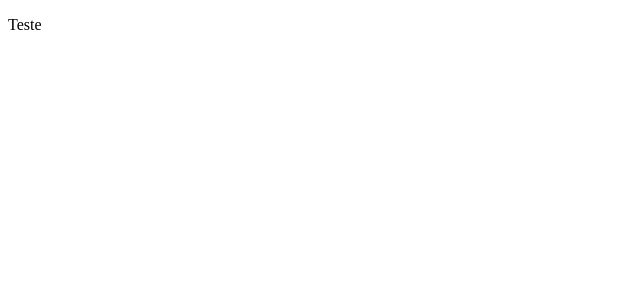
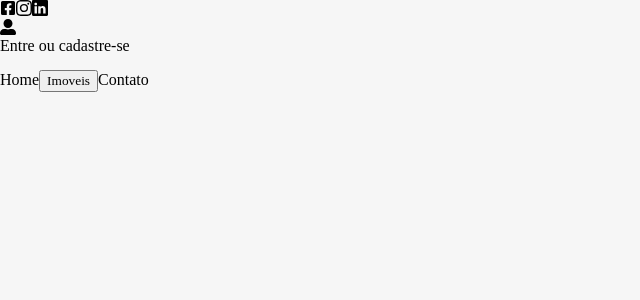
Before and after one commit to MilenaCLeme/project-gvlar-test, a React (Create React App) app in the folder front-end/: page / in a window 1280 px wide. Shown: the top 300 px of the page, without its empty margins (0-640 px from the left). Built offline with nearby package versions, Linux system fonts and the light colour scheme.

Commit message:
feas: insert Header

```diff
--- /dev/null
+++ b/front-end/src/components/Header/Header.tsx
@@ -0,0 +1,42 @@
+import React from 'react';
+import {FaFacebookSquare} from 'react-icons/fa';
+import {BsInstagram, BsLinkedin} from 'react-icons/bs';
+import {FaUserAlt} from 'react-icons/fa';
+
+function Header() {
+	return (
+		<header>
+			<div>
+				<div>
+					<nav>
+						<a>
+							<FaFacebookSquare />
+						</a>
+						<a>
+							<BsInstagram />
+						</a>
+						<a>
+							<BsLinkedin />
+						</a>
+					</nav>
+					<a>
+						<FaUserAlt />
+						<p>Entre ou cadastre-se</p>
+					</a>
+				</div>
+			</div>
+			<div>
+				<div>
+					<img />
+				</div>
+				<nav>
+					<a>Home</a>
+					<button>Imoveis</button>
+					<a>Contato</a>
+				</nav>
+			</div>
+		</header>
+	);
+}
+
+export default Header;
--- a/front-end/src/index.tsx
+++ b/front-end/src/index.tsx
@@ -1,6 +1,7 @@
 import React from 'react';
 import ReactDOM from 'react-dom/client';
 import App from './App';
+import './index.css';
 
 const root = ReactDOM.createRoot(
 	document.getElementById('root')!,
--- a/front-end/src/router/index.tsx
+++ b/front-end/src/router/index.tsx
@@ -1,8 +1,9 @@
 import React from 'react';
+import Header from '../components/Header/Header';
 
 function Route() {
 	return (
-		<p>Teste</p>
+		<Header />
 	);
 }
 
```
Also changed, not shown: front-end/src/components/Header/Header.module.scss (added).
